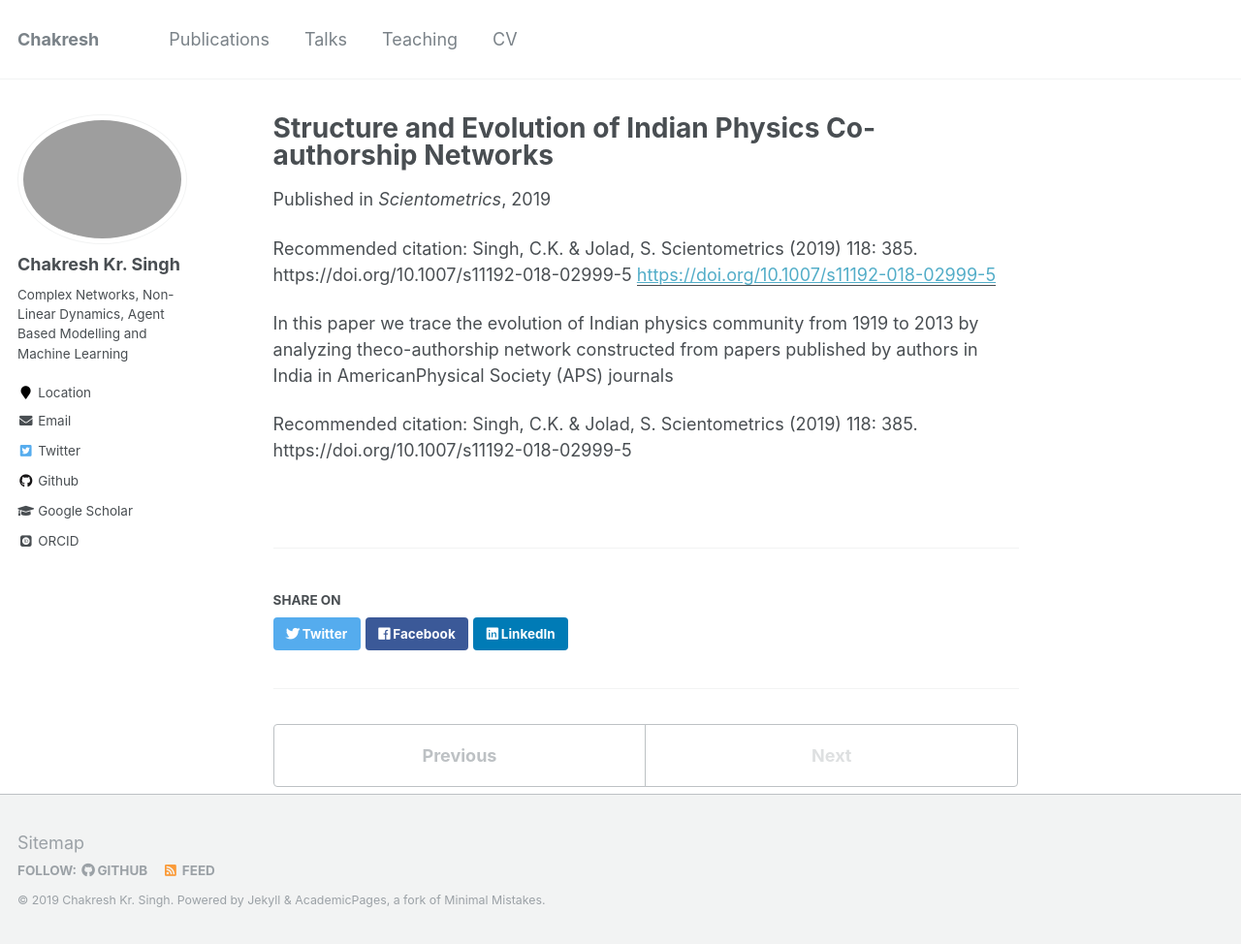
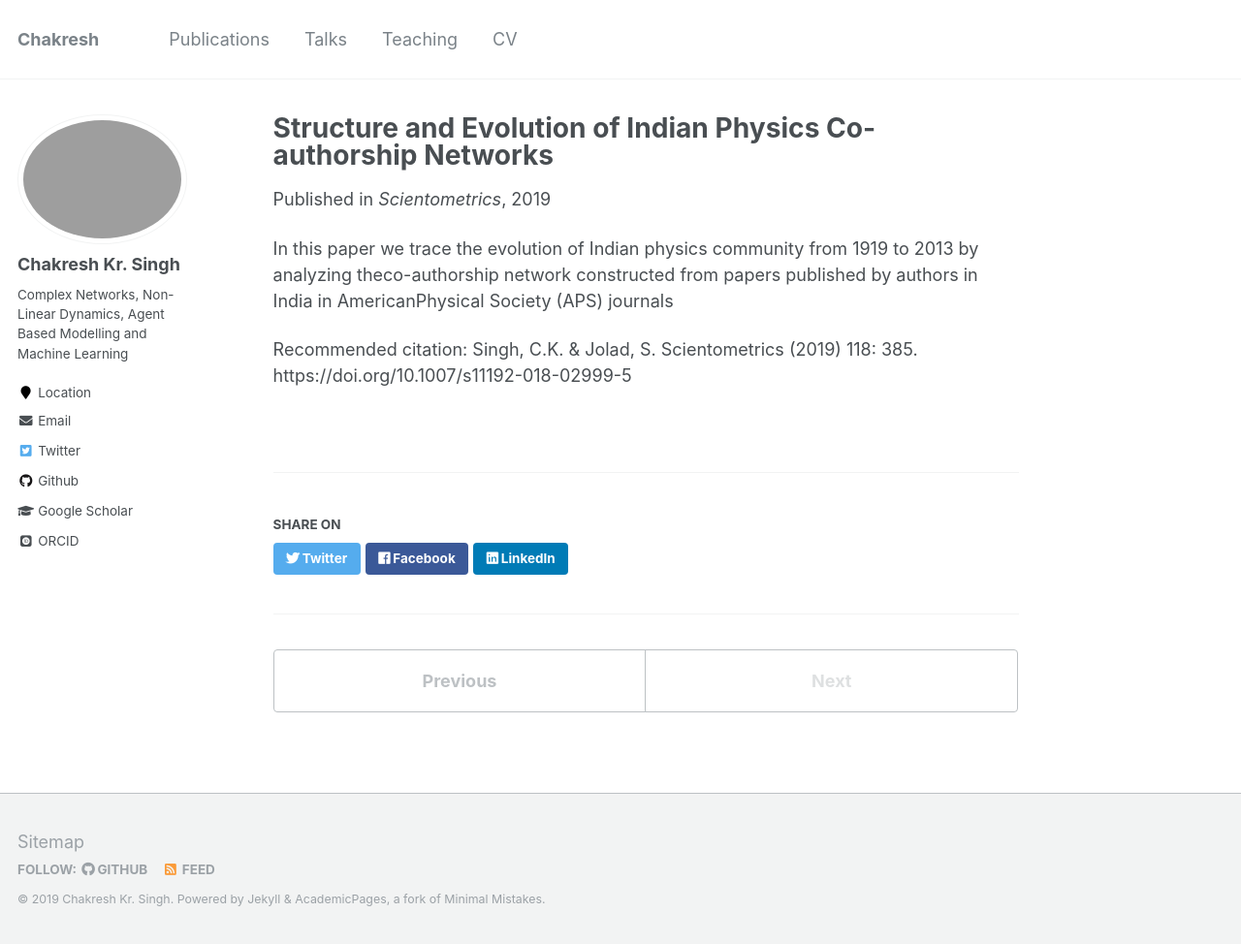
Before and after one commit to ChakreshIITGN/ChakreshIITGN.github.io, a Jekyll site: the page built from _publications/2009-10-01-paper-title-number-1.md, in a window 1280 px wide and 974 px high. Shown: the whole window at 97% size. Built offline with Jekyll 4.4.1, drawn with Linux system fonts in a browser that asks for light colours; some web fonts are replaced.

Commit message:
Update 2009-10-01-paper-title-number-1.md

```diff
--- a/_publications/2009-10-01-paper-title-number-1.md
+++ b/_publications/2009-10-01-paper-title-number-1.md
@@ -1,12 +1,12 @@
 ---
 title: "Structure and Evolution of Indian Physics Co-authorship Networks"
 collection: publications
-permalink: /publication/2009-10-01-paper-title-number-1
+permalink: /publication/2019-01-05-paper-title-struct-evol-ind
 excerpt: 'In this paper we trace the evolution of Indian physics community from 1919 to 2013 by analyzing the co-authorship network constructed from papers published by authors in India in AmericanPhysical Society (APS) journals '
 date: 2019-01-05
 venue: 'Scientometrics'
 paperurl: 'https://doi.org/10.1007/s11192-018-02999-5'
-citation: 'Singh, C.K. & Jolad, S. Scientometrics (2019) 118: 385. https://doi.org/10.1007/s11192-018-02999-5'
+
 ---
 In this paper we trace the evolution of Indian physics community from 1919 to 2013 by analyzing theco-authorship network constructed from papers published by authors in India in AmericanPhysical Society (APS) journals
 
```
